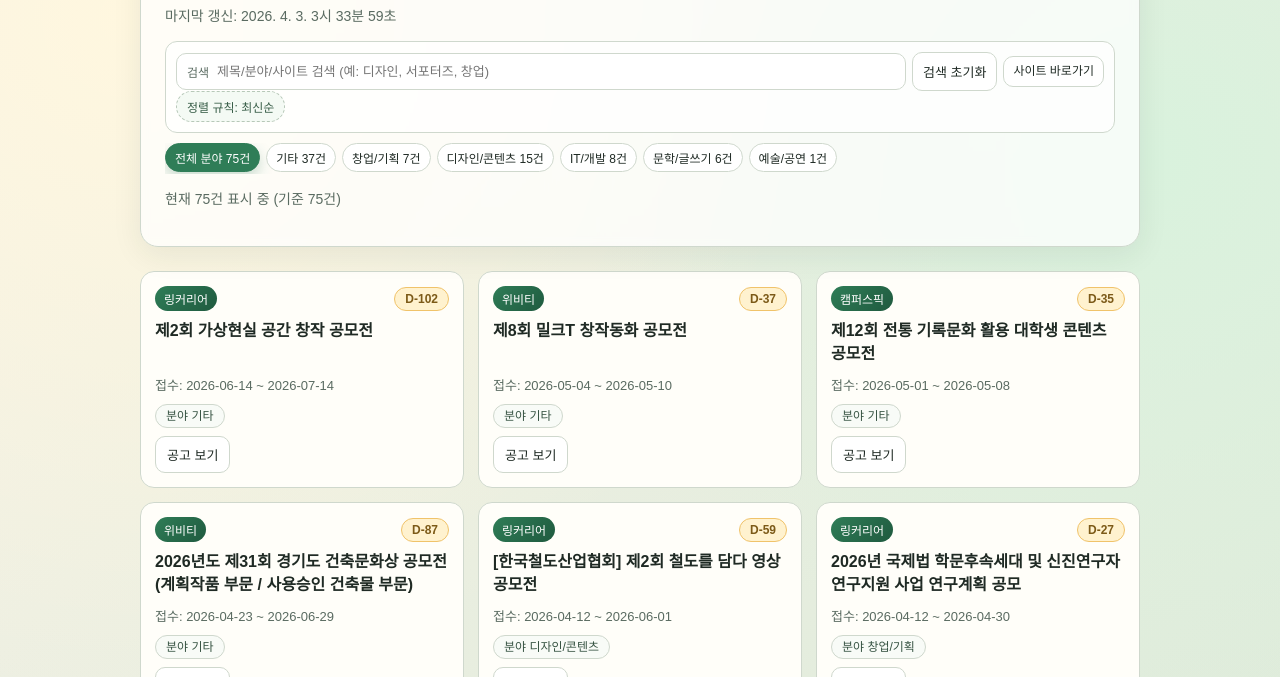
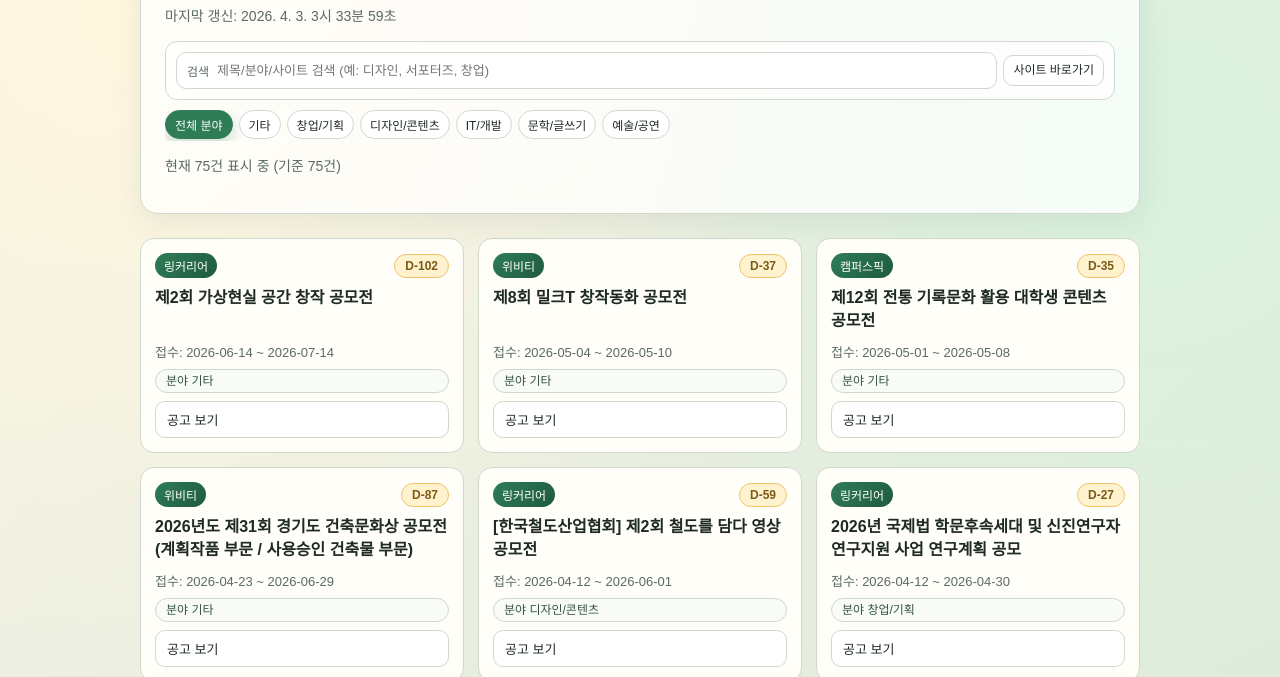
Before and after one commit to peunseo/contest-bot, a website: page docs/index.html in a window 1280 px wide. Shown: the part 123-800 px from the top of the page. Drawn offline with Linux system fonts and the light colour scheme.

Commit message:
Clean up UI: remove sort-lock badge, clear search button, hide field chip counts, improve card meta layout

```diff
--- a/docs/index.html
+++ b/docs/index.html
@@ -425,7 +425,8 @@
       display: flex;
       gap: 8px;
       flex-wrap: wrap;
-      margin-top: 2px;
+      margin-top: auto;
+      align-items: flex-end;
     }
 
     .meta-chip {
@@ -440,11 +441,12 @@
       background: #f8fbf7;
       color: #365342;
       white-space: nowrap;
+      flex: 1;
+      min-width: 0;
     }
 
     a.btn {
       display: inline-block;
-      width: fit-content;
       text-decoration: none;
       border: 1px solid var(--line);
       border-radius: 10px;
@@ -453,7 +455,8 @@
       background: #fff;
       font-size: 13px;
       transition: background-color 0.2s ease, color 0.2s ease, border-color 0.2s ease;
-      margin-top: auto;
+      white-space: nowrap;
+      flex-shrink: 0;
     }
 
     a.btn:hover {
@@ -514,7 +517,6 @@
               <span class="search-icon">검색</span>
               <input class="filter-input" id="searchInput" type="text" placeholder="제목/분야/사이트 검색 (예: 디자인, 서포터즈, 창업)" />
             </div>
-            <button class="control-btn" id="clearSearch" type="button">검색 초기화</button>
             <details class="site-dropdown">
               <summary>사이트 바로가기</summary>
               <div class="site-dropdown-menu">
@@ -525,7 +527,6 @@
               </div>
             </details>
           </div>
-          <div class="sort-lock">정렬 규칙: 최신순</div>
         </div>
       </div>
       <div class="field-chips" id="fieldChips"></div>
@@ -752,7 +753,6 @@
       const statusEl = document.getElementById('status');
       const fieldChipsEl = document.getElementById('fieldChips');
       const searchInputEl = document.getElementById('searchInput');
-      const clearSearchEl = document.getElementById('clearSearch');
       const siteDropdownEl = document.querySelector('.site-dropdown');
 
       try {
@@ -827,12 +827,9 @@
           const visibleFields = ['all', ...onlyFields.filter((f) => f !== hiddenField)];
 
           fieldChipsEl.innerHTML = visibleFields.map((f) => {
-            const count = f === 'all'
-              ? baseItems.length
-              : (counts[f] || 0);
             const label = f === 'all' ? '전체 분야' : f;
             const active = state.field === f ? 'active' : '';
-            return `<span class="pill ${active}" data-field="${escapeHtml(f)}">${escapeHtml(label)} ${count}건</span>`;
+            return `<span class="pill ${active}" data-field="${escapeHtml(f)}">${escapeHtml(label)}</span>`;
           }).join('');
         }
 
@@ -893,16 +890,6 @@
           render();
         };
 
-        if (clearSearchEl) {
-          clearSearchEl.onclick = () => {
-            searchInputEl.value = '';
-            state.query = '';
-            state.page = 1;
-            render();
-            searchInputEl.focus();
-          };
-        }
-
         fieldChipsEl.onclick = (e) => {
           if (!e.target.classList.contains('pill')) return;
           const selected = e.target.getAttribute('data-field') || 'all';
```
